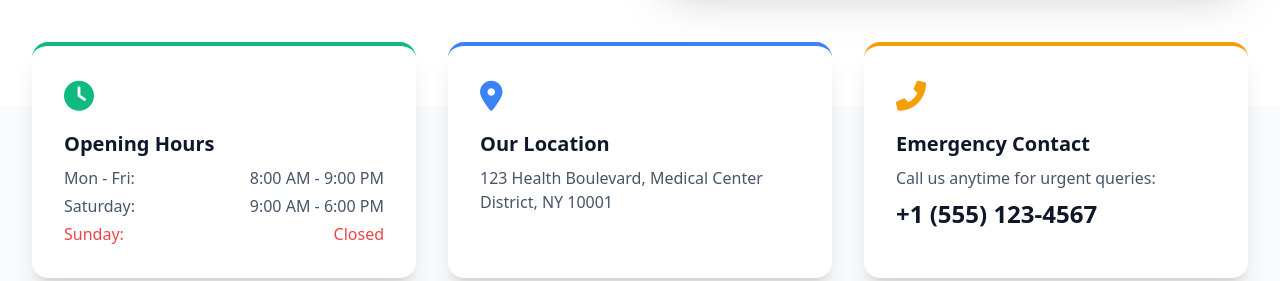
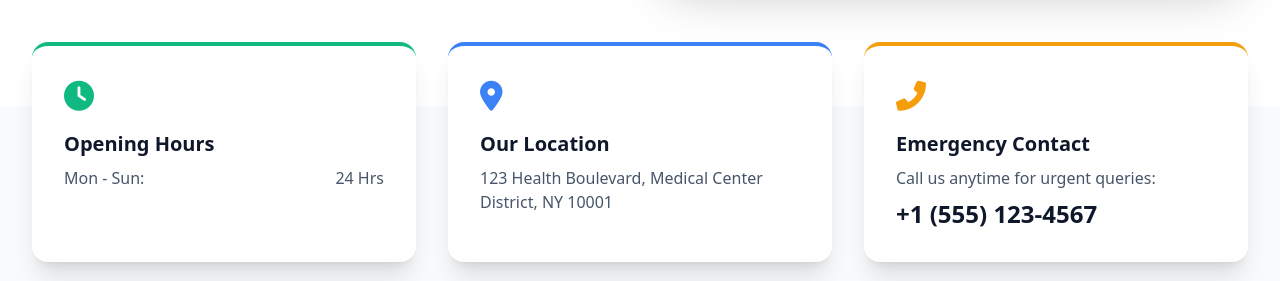
Before and after one commit to Milan000000/Dialogue-Pharmacy-, a website built with Vite: page index.html in a window 1280 px wide. Shown: the part 534-815 px from the top of the page. Built offline with nearby package versions, Linux system fonts and the light colour scheme.

Commit message:
Update opening hours to 24 hours for all days

```diff
--- a/index.html
+++ b/index.html
@@ -84,9 +84,9 @@
                     <i class="fas fa-clock text-emerald-500 text-3xl mb-4"></i>
                     <h3 class="text-xl font-bold text-slate-900 mb-2">Opening Hours</h3>
                     <ul class="text-slate-600 space-y-1">
-                        <li class="flex justify-between"><span>Mon - Fri:</span> <span>8:00 AM - 9:00 PM</span></li>
-                        <li class="flex justify-between"><span>Saturday:</span> <span>9:00 AM - 6:00 PM</span></li>
-                        <li class="flex justify-between text-red-500 font-medium"><span>Sunday:</span> <span>Closed</span></li>
+                        <li class="flex justify-between"><span>Mon - Sun:</span> <span>24 Hrs</span></li>
+
+
                     </ul>
                 </div>
                 <div class="bg-white p-8 rounded-2xl shadow-xl border-t-4 border-blue-500">
```
